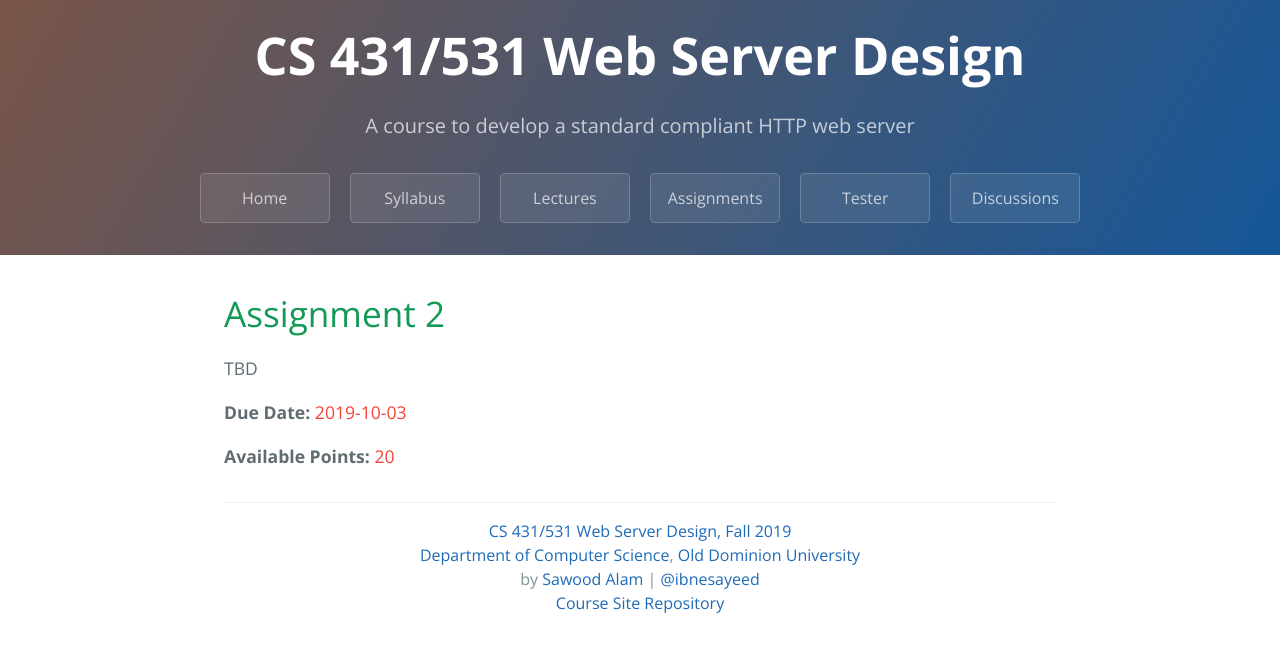
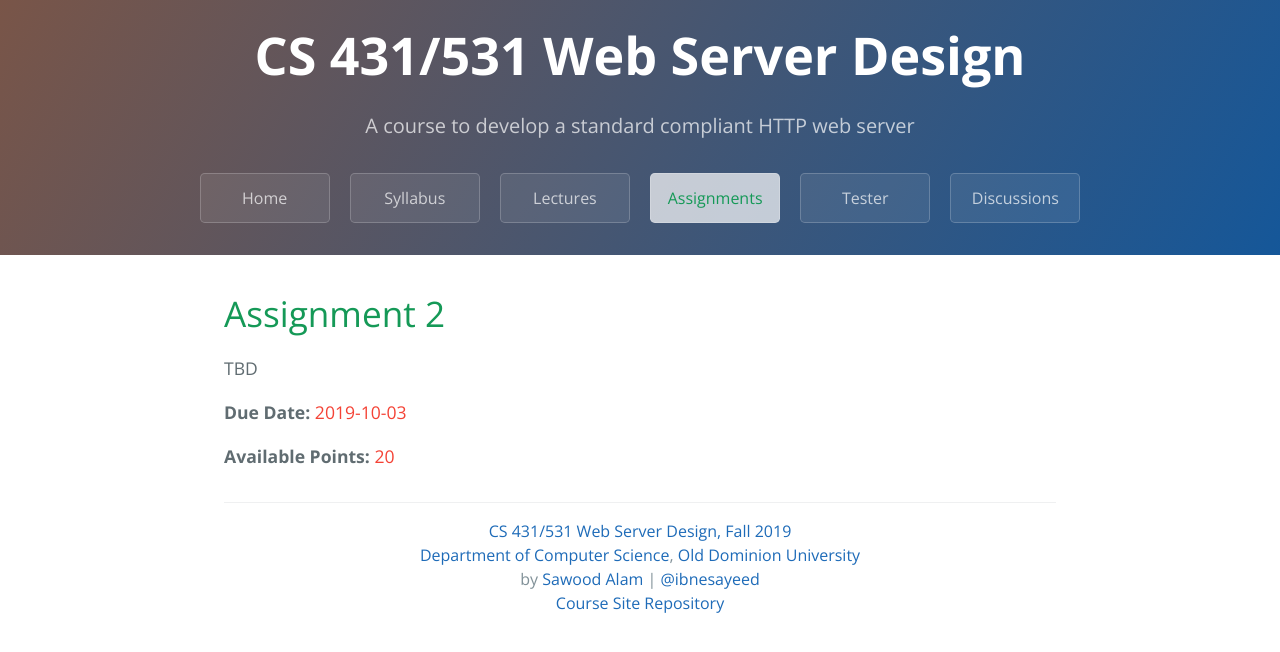
Before and after one commit to cs531-f19/cs531-f19.github.io, a Jekyll site: the page built from assignments/assignment-2.md, in a window 1280 px wide. Shown: the top 652 px of the page. Built offline with Jekyll 4.4.1, drawn with Linux system fonts in a browser that asks for light colours; the repository's description, which GitHub fills in, is left out.

Commit message:
Highlight menu items for deep links

```diff
--- a/_layouts/default.html
+++ b/_layouts/default.html
@@ -14,7 +14,9 @@
       <h1 class="project-name"><a href="{{ '/' | relative_url }}">{{ site.data.course.title | default: site.github.repository_name }}</a></h1>
       <h2 class="project-tagline">{{ site.data.course.description | default: site.github.project_tagline }}</h2>
       {%- for item in site.navmenu %}
-      <a href="{{ item.href | relative_url }}" class="btn{% if page.name == item.file %} active{% endif %}">{{ item.title }}</a>
+      {%- assign url_parts = page.url | split: "/" %}
+      {%- assign href_parts = item.href | split: "/" %}
+      <a href="{{ item.href | relative_url }}" class="btn{% if url_parts[1] == href_parts[1] %} active{% endif %}">{{ item.title }}</a>
       {%- endfor %}
     </section>
     <section class="main-content">
```
